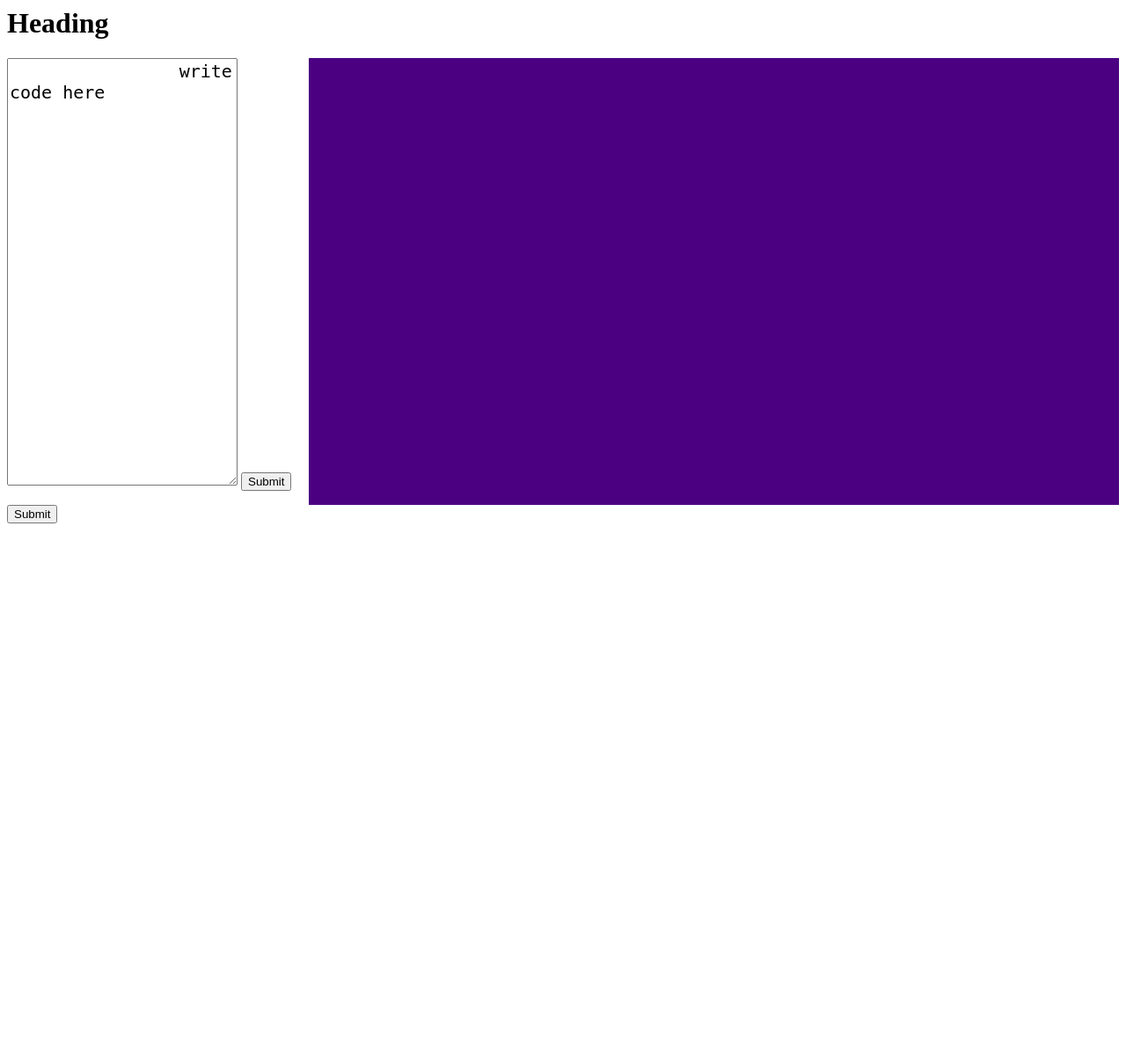
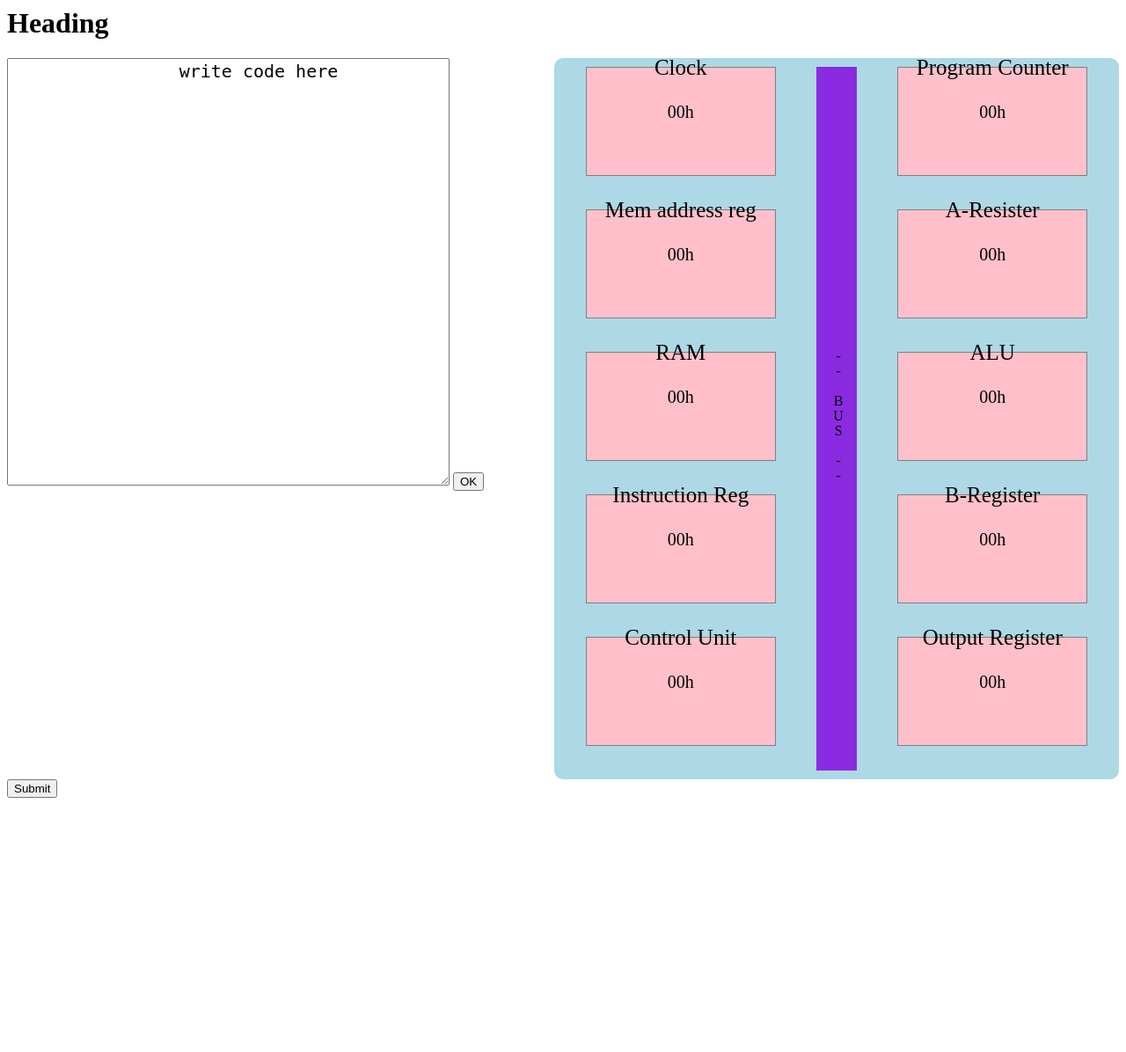
Before and after one commit to GVictorsd/simpleComputerWeb, a Django app: page /main/ in a window 1280 px wide. Shown: the whole page at 88% size. Before the commit the page ends 595 px from the top, so only its background shows below. Run offline with Django 3.2, Linux system fonts and the light colour scheme.

Commit message:
block diagram

```diff
--- a/main/templates/main/index.html
+++ b/main/templates/main/index.html
@@ -9,7 +9,6 @@
             display: flex;
             flex-direction: row;
             justify-content: center;
-            gap:10px 20px;
         }
         #code{
             flex: 1;
@@ -17,8 +16,41 @@
         }
         #blockDiag {
             flex: 1;
-            background-color: indigo;
             order: 2;
+            display: flex;
+            flex-direction: row;
+            gap: 10px;
+            height: 100%;
+            background-color: lightblue;
+            padding: 10px;
+            border-radius: 10px;
+        }
+        #blockleft {
+            order: 1;
+            flex: 1;
+            display: flex;
+            flex-direction: column;
+            gap: 10px;
+        }
+        #blockright{
+            order: 3;
+            flex: 1;
+            display: flex;
+            flex-direction: column;
+            gap: 10px;
+        }
+        #bus {
+            order: 2;
+            flex: 0.25;
+        }
+        .blkheading {
+            position: relative;
+            top: -1em;
+            font-size: 25px;
+        }
+        .blktext {
+            position: relative;
+            font-size: 20px;
         }
     </style>
 
@@ -26,20 +58,92 @@
         <h1>Heading</h1>
 
         <section id="container1">
-            <form action="{% url 'main:write' %}" method="post">
+            <form id="code" action="{% url 'main:write' %}" method="post">
             {%csrf_token%}
-            <textarea id="code"
-                name="code"
+            <textarea name="code"
                 rows="20"
+                cols="40"
                 onfocus="this.select()"
                 style="font-size: 20px; font-family: monospace;">
                 write code here
             </textarea>
-            <input type="submit" value="Submit">
+            <input type="submit" name="code" value="OK">
             </form>
 
             <div id="blockDiag">
 
+                <div id="blockleft">
+                    <div style="flex: 1; ">
+                        <div style="position:relative; text-align: center; width:80%; height:80%; background-color:pink;  margin:auto; border:1px solid gray; line-height: 0px;">
+                            <p class="blkheading"> Clock </p>
+                            <p class="blktext"> 00h </p>
+                        </div>
+
+                    </div>
+                    <div style="flex: 1; ">
+                        <div style="position:relative; text-align: center; width:80%; height:80%; background-color:pink; margin:auto; border:1px solid gray; line-height: 0px;">
+                            <p class="blkheading"> Mem address reg </p>
+                            <p class="blktext"> 00h </p>
+                        </div>
+                    </div>
+                    <div style="flex: 1;">
+                        <div style="position:relative; text-align: center; width:80%; height:80%;  background-color:pink; margin:auto; border:1px solid gray; line-height: 0px;">
+                            <p class="blkheading"> RAM </p>
+                            <p class="blktext"> 00h </p>
+                        </div>
+                    </div>
+                    <div style="flex: 1; ">
+                        <div style="position:relative; text-align: center; width:80%; height:80%; background-color:pink; margin:auto; border:1px solid gray; line-height: 0px;">
+                            <p class="blkheading"> Instruction Reg </p>
+                            <p class="blktext"> 00h </p>
+                        </div>
+                    </div>
+                    <div style="flex: 1; ">
+                        <div style="position:relative; text-align: center; width:80%; height:80%; background-color:pink; margin:auto; border:1px solid gray; line-height: 0px;">
+                            <p class="blkheading"> Control Unit </p>
+                            <p class="blktext"> 00h </p>
+                        </div>
+                    </div>
+                </div>
+
+                <div id="bus">
+                    <div style="width:70%; height: 100%; margin: auto; background-color: blueviolet; writing-mode: vertical-lr; text-orientation: upright;">
+                    <p style="position:relative; top:40%;"> -- BUS -- </p>
+                    </div>
+                </div>
+
+                <div id="blockright">
+                    <div style="flex: 1; ">
+                        <div style="position:relative; text-align: center; width:80%; height:80%; background-color:pink; margin:auto; border:1px solid gray; line-height: 0px;">
+                            <p class="blkheading"> Program Counter </p>
+                            <p class="blktext"> 00h </p>
+                        </div>
+                    </div>
+                    <div style="flex: 1; ">
+                        <div style="position:relative; text-align: center; width:80%; height:80%; background-color:pink; margin:auto; border:1px solid gray; line-height: 0px;">
+                            <p class="blkheading"> A-Resister </p>
+                            <p class="blktext"> 00h </p>
+                        </div>
+                    </div>
+                    <div style="flex: 1; ">
+                        <div style="position:relative; text-align: center; width:80%; height:80%; background-color:pink; margin:auto; border:1px solid gray; line-height: 0px;">
+                            <p class="blkheading"> ALU </p>
+                            <p class="blktext"> 00h </p>
+                        </div>
+                    </div>
+                    <div style="flex: 1; ">
+                        <div style="position:relative; text-align: center; width:80%; height:80%; background-color:pink; margin:auto; border:1px solid gray; line-height: 0px;">
+                            <p class="blkheading"> B-Register </p>
+                            <p class="blktext"> 00h </p>
+                        </div>
+                    </div>
+                    <div style="flex: 1; ">
+                        <div style="position:relative; text-align: center; width:80%; height:80%; background-color:pink; margin:auto; border:1px solid gray; line-height: 0px;">
+                            <p class="blkheading"> Output Register </p>
+                            <p class="blktext"> 00h </p>
+                        </div>
+                    </div>
+                </div>
             </div>
         </section>
             <button onclick="view()">Submit</button>
@@ -50,4 +154,5 @@
             var text = elem.value;
         }
     </script>
+
 </html>
--- a/main/views.py
+++ b/main/views.py
@@ -1,9 +1,17 @@
+from django.http.response import HttpResponseRedirect
 from django.shortcuts import render
 from django.http import HttpResponse
 
 # Create your views here.
+from django import forms
+
 def index(request):
+    print("hello world")
     return render(request, "main/index.html")
 
 def write(request):
-    print(request)
+    print(555555)
+    if request.method == 'POST':
+        add_code = request.POST.get('code', None)
+        if add_code is not None:
+            print(add_code)
```
